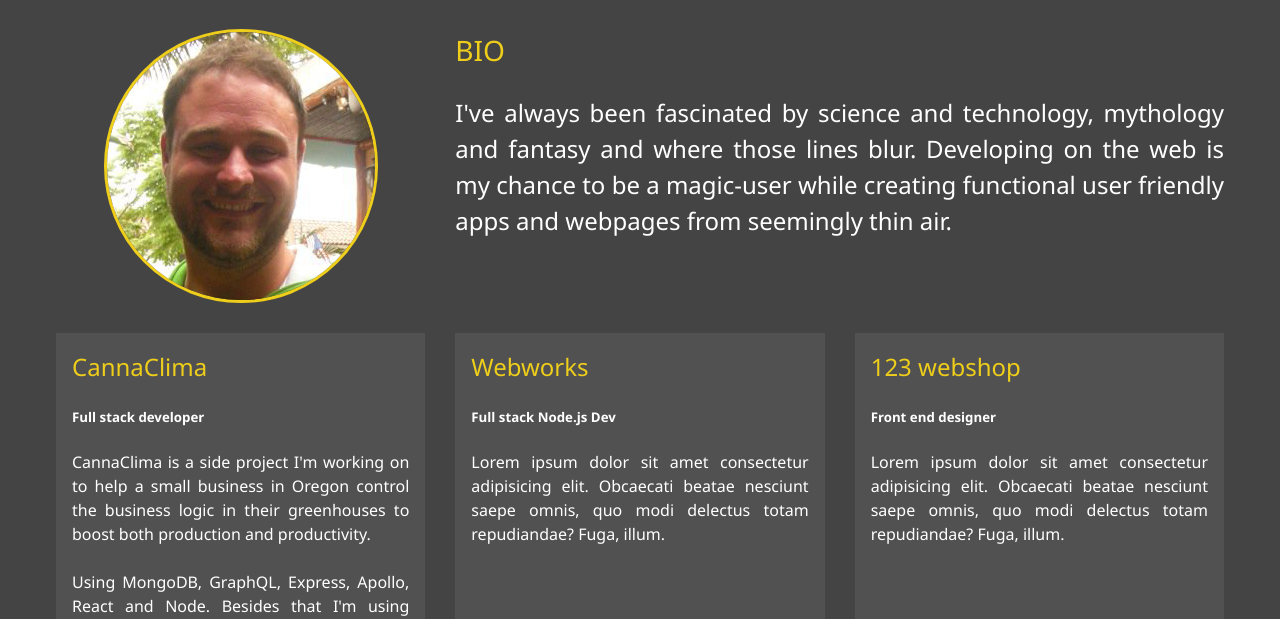
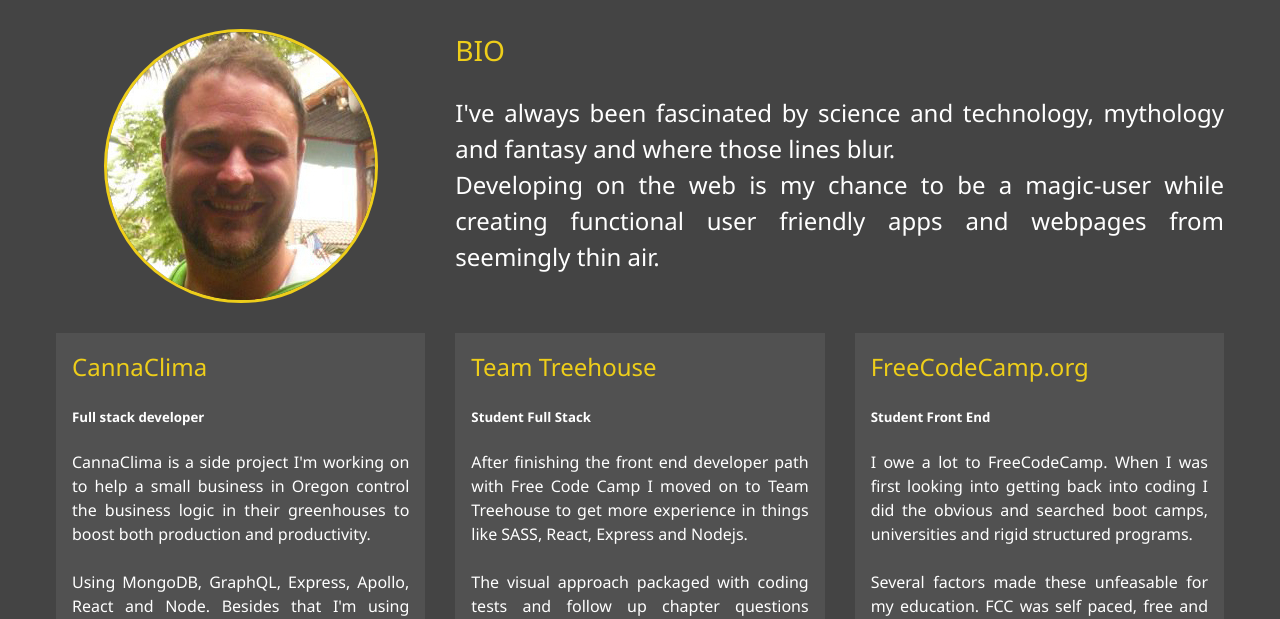
Before and after one commit to markclynch/My-Portfolio, a website: page about.html in a window 1280 px wide. Shown: the part 181-800 px from the top of the page. Drawn offline with Linux system fonts and the light colour scheme.

Commit message:
line break bio content

```diff
--- a/about.html
+++ b/about.html
@@ -53,8 +53,8 @@
           <h3 class="text-secondary">BIO</h3>
           <p>
             I've always been fascinated by science and technology, mythology and
-            fantasy and where those lines blur. Developing on the web is my
-            chance to be a magic-user while creating functional user friendly
+            fantasy and where those lines blur. <br />Developing on the web is
+            my chance to be a magic-user while creating functional user friendly
             apps and webpages from seemingly thin air.
           </p>
         </div>
@@ -74,21 +74,26 @@
           </p>
         </div>
         <div class="job job2">
-          <h2 class="text-secondary">Webworks</h2>
-          <h5>Full stack Node.js Dev</h5>
+          <h2 class="text-secondary">Team Treehouse</h2>
+          <h5>Student Full Stack</h5>
           <p>
-            Lorem ipsum dolor sit amet consectetur adipisicing elit. Obcaecati
-            beatae nesciunt saepe omnis, quo modi delectus totam repudiandae?
-            Fuga, illum.
+            After finishing the front end developer path with Free Code Camp I
+            moved on to Team Treehouse to get more experience in things like
+            SASS, React, Express and Nodejs.<br /><br />
+            The visual approach packaged with coding tests and follow up chapter
+            questions helped me to get a firm grasp of the basics.
           </p>
         </div>
         <div class="job job3">
-          <h2 class="text-secondary">123 webshop</h2>
-          <h5>Front end designer</h5>
+          <h2 class="text-secondary">FreeCodeCamp.org</h2>
+          <h5>Student Front End</h5>
           <p>
-            Lorem ipsum dolor sit amet consectetur adipisicing elit. Obcaecati
-            beatae nesciunt saepe omnis, quo modi delectus totam repudiandae?
-            Fuga, illum.
+            I owe a lot to FreeCodeCamp. When I was first looking into getting
+            back into coding I did the obvious and searched boot camps,
+            universities and rigid structured programs.<br /><br />
+            Several factors made these unfeasable for my education. FCC was self
+            paced, free and has a large welcoming community. It got me started
+            writing code and I haven't stopped since.
           </p>
         </div>
       </div>
```
